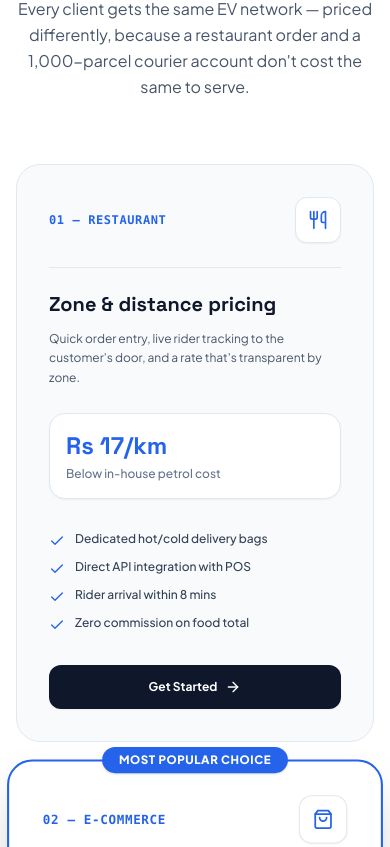
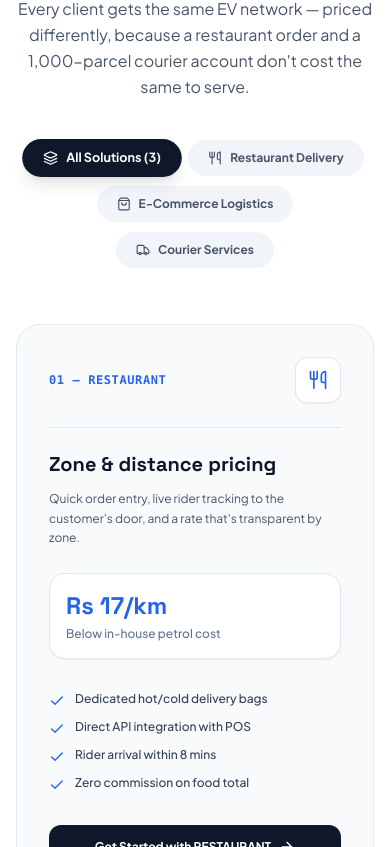
Before and after one commit to douyin424-web/zipgo-logistics, a React (Vite) app: page / in a window 390 px wide. Shown: the part 1657-2504 px from the top of the page. Built offline with nearby package versions, Linux system fonts and the light colour scheme.

Commit message:
Solutions: reactive reload and instant switching for Restaurant, E-Commerce, and Courier

```diff
--- a/src/components/Navbar.jsx
+++ b/src/components/Navbar.jsx
@@ -18,6 +18,29 @@ export default function Navbar({ onOpenContact, onOpenGetApp }) {
     window.addEventListener('scroll', handleScroll);
     return () => window.removeEventListener('scroll', handleScroll);
   }, []);
+
+  const handleSolutionClick = (key) => {
+    setSolutionsOpen(false);
+    setMobileMenuOpen(false);
+    window.location.hash = `#solution-${key}`;
+    window.dispatchEvent(new CustomEvent('zipgo-solution-select', { detail: key }));
+    const el = document.getElementById('solutions');
+    if (el) {
+      const top = el.getBoundingClientRect().top + window.scrollY - 80;
+      window.scrollTo({ top, behavior: 'smooth' });
+    }
+  };
+
+  const handleRateCardsClick = () => {
+    setResourcesOpen(false);
+    setMobileMenuOpen(false);
+    window.location.hash = '#rate-cards';
+    const el = document.getElementById('rate-cards') || document.getElementById('pricing');
+    if (el) {
+      const top = el.getBoundingClientRect().top + window.scrollY - 80;
+      window.scrollTo({ top, behavior: 'smooth' });
+    }
+  };
 
   return (
     <header className={`fixed top-0 left-0 right-0 z-50 transition-all duration-300 animate-fade-in-down ${
@@ -49,17 +72,38 @@ export default function Navbar({ onOpenContact, onOpenGetApp }) {
                 <ChevronDown className={`w-4 h-4 text-zinc-500 transition-transform ${solutionsOpen ? 'rotate-180 text-blue-400' : ''}`} />
               </button>
               {solutionsOpen && (
-                <div className="absolute top-full left-0 w-60 bg-zinc-950 border border-zinc-800 rounded-2xl shadow-2xl p-2 space-y-1 animate-fade-in-down">
-                  <a href="#solutions" className="block px-3 py-2 rounded-xl hover:bg-zinc-900 transition-colors">
-                    <div className="text-white font-bold text-xs">Restaurant Delivery</div>
+                <div className="absolute top-full left-0 w-64 bg-zinc-950 border border-zinc-800 rounded-2xl shadow-2xl p-2 space-y-1 animate-fade-in-down">
+                  <a
+                    href="#solution-restaurant"
+                    onClick={(e) => { e.preventDefault(); handleSolutionClick('restaurant'); }}
+                    className="block px-3 py-2 rounded-xl hover:bg-zinc-900 transition-colors group"
+                  >
+                    <div className="text-white group-hover:text-blue-400 font-bold text-xs flex items-center justify-between">
+                      <span>Restaurant Delivery</span>
+                      <span className="text-[10px] font-mono text-blue-400">01</span>
+                    </div>
                     <div className="text-[11px] text-zinc-400">Fast & hot food delivery</div>
                   </a>
-                  <a href="#solutions" className="block px-3 py-2 rounded-xl hover:bg-zinc-900 transition-colors">
-                    <div className="text-white font-bold text-xs">E-commerce Logistics</div>
+                  <a
+                    href="#solution-ecommerce"
+                    onClick={(e) => { e.preventDefault(); handleSolutionClick('ecommerce'); }}
+                    className="block px-3 py-2 rounded-xl hover:bg-zinc-900 transition-colors group"
+                  >
+                    <div className="text-white group-hover:text-blue-400 font-bold text-xs flex items-center justify-between">
+                      <span>E-commerce Logistics</span>
+                      <span className="text-[10px] font-mono text-blue-400">02</span>
+                    </div>
                     <div className="text-[11px] text-zinc-400">Volume-tiered parcel fulfillment</div>
                   </a>
-                  <a href="#solutions" className="block px-3 py-2 rounded-xl hover:bg-zinc-900 transition-colors">
-                    <div className="text-white font-bold text-xs">Courier Services</div>
+                  <a
+                    href="#solution-courier"
+                    onClick={(e) => { e.preventDefault(); handleSolutionClick('courier'); }}
+                    className="block px-3 py-2 rounded-xl hover:bg-zinc-900 transition-colors group"
+                  >
+                    <div className="text-white group-hover:text-blue-400 font-bold text-xs flex items-center justify-between">
+                      <span>Courier Services</span>
+                      <span className="text-[10px] font-mono text-blue-400">03</span>
+                    </div>
                     <div className="text-[11px] text-zinc-400">Nationwide courier accounts</div>
                   </a>
                 </div>
@@ -81,7 +125,13 @@ export default function Navbar({ onOpenContact, onOpenGetApp }) {
                 <div className="absolute top-full left-0 w-52 bg-zinc-950 border border-zinc-800 rounded-2xl shadow-2xl p-2 space-y-1 animate-fade-in-down">
                   <a href="#how-it-works" className="block px-3 py-2 rounded-xl hover:bg-zinc-900 text-xs font-semibold text-zinc-200">Help Center</a>
                   <a href="#how-it-works" className="block px-3 py-2 rounded-xl hover:bg-zinc-900 text-xs font-semibold text-zinc-200">API Documentation</a>
-                  <a href="#rate-cards" className="block px-3 py-2 rounded-xl hover:bg-zinc-900 text-xs font-semibold text-zinc-200">Rate Cards</a>
+                  <a
+                    href="#rate-cards"
+                    onClick={(e) => { e.preventDefault(); handleRateCardsClick(); }}
+                    className="block px-3 py-2 rounded-xl hover:bg-zinc-900 text-xs font-semibold text-zinc-200"
+                  >
+                    Rate Cards
+                  </a>
                 </div>
               )}
             </div>
@@ -113,12 +163,36 @@ export default function Navbar({ onOpenContact, onOpenGetApp }) {
       {/* Mobile Drawer */}
       {mobileMenuOpen && (
         <div className="md:hidden bg-black border-b border-zinc-800 px-4 pt-4 pb-6 space-y-3 animate-fade-in-down text-zinc-200">
-          <a href="#solutions" onClick={() => setMobileMenuOpen(false)} className="block font-semibold py-2 hover:text-white">Solutions</a>
+          <div className="space-y-1 pb-2 border-b border-zinc-800/80">
+            <div className="text-[11px] font-bold text-zinc-400 uppercase tracking-wider px-2">Solutions</div>
+            <a
+              href="#solution-restaurant"
+              onClick={(e) => { e.preventDefault(); handleSolutionClick('restaurant'); }}
+              className="block font-semibold py-1.5 px-2 hover:text-blue-400 text-sm"
+            >
+              🍽️ Restaurant Delivery
+            </a>
+            <a
+              href="#solution-ecommerce"
+              onClick={(e) => { e.preventDefault(); handleSolutionClick('ecommerce'); }}
+              className="block font-semibold py-1.5 px-2 hover:text-blue-400 text-sm"
+            >
+              🛍️ E-commerce Logistics
+            </a>
+            <a
+              href="#solution-courier"
+              onClick={(e) => { e.preventDefault(); handleSolutionClick('courier'); }}
+              className="block font-semibold py-1.5 px-2 hover:text-blue-400 text-sm"
+            >
+              🚚 Courier Services
+            </a>
+          </div>
+
           <a href="#pricing" onClick={() => setMobileMenuOpen(false)} className="block font-semibold py-2 hover:text-white">Pricing</a>
           <a href="#about-us" onClick={() => setMobileMenuOpen(false)} className="block font-semibold py-2 hover:text-white">About Us</a>
           <a href="#testimonials" onClick={() => setMobileMenuOpen(false)} className="block font-semibold py-2 hover:text-white">Clients</a>
           <a href="#partners" onClick={() => setMobileMenuOpen(false)} className="block font-semibold py-2 hover:text-white">Team</a>
-          <a href="#how-it-works" onClick={() => setMobileMenuOpen(false)} className="block font-semibold py-2 hover:text-white">Resources</a>
+          <a href="#rate-cards" onClick={() => { setMobileMenuOpen(false); handleRateCardsClick(); }} className="block font-semibold py-2 hover:text-white">Rate Cards</a>
 
           <div className="pt-3 border-t border-zinc-800 flex flex-col gap-2">
             <button
--- a/src/components/Solutions.jsx
+++ b/src/components/Solutions.jsx
@@ -1,9 +1,13 @@
-import React from 'react';
-import { Utensils, ShoppingBag, Truck, Check, ArrowRight, Layers } from 'lucide-react';
+import React, { useState, useEffect } from 'react';
+import { Utensils, ShoppingBag, Truck, Check, ArrowRight, Layers, Sparkles } from 'lucide-react';
 
 export default function Solutions({ onOpenContact }) {
+  const [activeSolution, setActiveSolution] = useState('all'); // 'all', 'restaurant', 'ecommerce', 'courier'
+  const [reloadKey, setReloadKey] = useState(0);
+
   const tiers = [
     {
+      key: 'restaurant',
       number: '01',
       tag: 'RESTAURANT',
       title: 'Zone & distance pricing',
@@ -20,6 +24,7 @@ export default function Solutions({ onOpenContact }) {
       ]
     },
     {
+      key: 'ecommerce',
       number: '02',
       tag: 'E-COMMERCE',
       title: 'Volume-tiered rates',
@@ -36,6 +41,7 @@ export default function Solutions({ onOpenContact }) {
       ]
     },
     {
+      key: 'courier',
       number: '03',
       tag: 'COURIER',
       title: 'Committed-volume accounts',
@@ -53,12 +59,56 @@ export default function Solutions({ onOpenContact }) {
     }
   ];
 
+  const handleSelectSolution = (key) => {
+    setActiveSolution(key);
+    setReloadKey((prev) => prev + 1);
+    if (key === 'all') {
+      window.history.replaceState(null, '', '#solutions');
+    } else {
+      window.history.replaceState(null, '', `#solution-${key}`);
+    }
+  };
+
+  useEffect(() => {
+    const handleHash = () => {
+      const hash = window.location.hash.toLowerCase();
+      if (hash.includes('restaurant')) {
+        handleSelectSolution('restaurant');
+      } else if (hash.includes('ecommerce')) {
+        handleSelectSolution('ecommerce');
+      } else if (hash.includes('courier')) {
+        handleSelectSolution('courier');
+      } else if (hash === '#solutions') {
+        handleSelectSolution('all');
+      }
+    };
+
+    const handleCustomEvent = (e) => {
+      if (e.detail) {
+        handleSelectSolution(e.detail);
+      }
+    };
+
+    handleHash();
+    window.addEventListener('hashchange', handleHash);
+    window.addEventListener('zipgo-solution-select', handleCustomEvent);
+    return () => {
+      window.removeEventListener('hashchange', handleHash);
+      window.removeEventListener('zipgo-solution-select', handleCustomEvent);
+    };
+  }, []);
+
   return (
     <section id="solutions" className="py-16 bg-white text-slate-900 relative">
+      {/* Dedicated Anchors for Direct Navigation */}
+      <span id="solution-restaurant" className="absolute -top-24" />
+      <span id="solution-ecommerce" className="absolute -top-24" />
+      <span id="solution-courier" className="absolute -top-24" />
+
       <div className="max-w-7xl mx-auto px-4 sm:px-6 lg:px-8">
 
         {/* Section Header */}
-        <div className="text-center max-w-3xl mx-auto space-y-4 mb-16">
+        <div className="text-center max-w-3xl mx-auto space-y-4 mb-10">
           <div className="inline-flex items-center gap-2 px-3.5 py-1.5 rounded-full bg-blue-50 text-blue-600 text-xs font-bold border border-blue-100 uppercase tracking-widest">
             <Layers className="w-3.5 h-3.5" />
             <span>Delivery Pricing Tiers</span>
@@ -71,31 +121,103 @@ export default function Solutions({ onOpenContact }) {
           </p>
         </div>
 
-        {/* 3 Pricing Cards */}
-        <div className="grid grid-cols-1 md:grid-cols-3 gap-8 items-stretch">
-          {tiers.map((tier, idx) => {
+        {/* Category Filter Switcher: Solves Restaurant vs E-Commerce vs Courier Reload */}
+        <div className="flex flex-wrap items-center justify-center gap-2.5 mb-14">
+          <button
+            onClick={() => handleSelectSolution('all')}
+            className={`px-5 py-2.5 rounded-full text-xs font-bold transition-all flex items-center gap-2 ${
+              activeSolution === 'all'
+                ? 'bg-slate-900 text-white shadow-lg scale-105'
+                : 'bg-slate-100 text-slate-600 hover:bg-slate-200'
+            }`}
+          >
+            <Layers className="w-3.5 h-3.5" />
+            <span>All Solutions (3)</span>
+          </button>
+
+          <button
+            onClick={() => handleSelectSolution('restaurant')}
+            className={`px-5 py-2.5 rounded-full text-xs font-bold transition-all flex items-center gap-2 ${
+              activeSolution === 'restaurant'
+                ? 'bg-blue-600 text-white shadow-lg shadow-blue-600/30 scale-105 ring-2 ring-blue-400/40'
+                : 'bg-slate-100 text-slate-600 hover:bg-slate-200'
+            }`}
+          >
+            <Utensils className="w-3.5 h-3.5" />
+            <span>Restaurant Delivery</span>
+          </button>
+
+          <button
+            onClick={() => handleSelectSolution('ecommerce')}
+            className={`px-5 py-2.5 rounded-full text-xs font-bold transition-all flex items-center gap-2 ${
+              activeSolution === 'ecommerce'
+                ? 'bg-blue-600 text-white shadow-lg shadow-blue-600/30 scale-105 ring-2 ring-blue-400/40'
+                : 'bg-slate-100 text-slate-600 hover:bg-slate-200'
+            }`}
+          >
+            <ShoppingBag className="w-3.5 h-3.5" />
+            <span>E-Commerce Logistics</span>
+          </button>
+
+          <button
+            onClick={() => handleSelectSolution('courier')}
+            className={`px-5 py-2.5 rounded-full text-xs font-bold transition-all flex items-center gap-2 ${
+              activeSolution === 'courier'
+                ? 'bg-blue-600 text-white shadow-lg shadow-blue-600/30 scale-105 ring-2 ring-blue-400/40'
+                : 'bg-slate-100 text-slate-600 hover:bg-slate-200'
+            }`}
+          >
+            <Truck className="w-3.5 h-3.5" />
+            <span>Courier Services</span>
+          </button>
+        </div>
+
+        {/* 3 Pricing Cards with Reactive Reload Animation */}
+        <div
+          key={reloadKey}
+          className="grid grid-cols-1 md:grid-cols-3 gap-8 items-stretch animate-pop-in"
+        >
+          {tiers.map((tier) => {
             const Icon = tier.icon;
+            const isSelected = activeSolution === tier.key;
+            const isDimmed = activeSolution !== 'all' && !isSelected;
+
             return (
               <div
-                key={idx}
-                className={`relative flex flex-col justify-between rounded-3xl p-8 transition-all duration-300 ${
-                  tier.popular
+                key={tier.key}
+                id={`card-${tier.key}`}
+                className={`relative flex flex-col justify-between rounded-3xl p-8 transition-all duration-500 ${
+                  isSelected
+                    ? 'bg-white border-2 border-blue-600 shadow-2xl scale-105 z-20 ring-4 ring-blue-500/20'
+                    : tier.popular && activeSolution === 'all'
                     ? 'bg-white border-2 border-blue-600 shadow-2xl scale-105 z-10'
+                    : isDimmed
+                    ? 'bg-slate-50/60 border border-slate-200/80 opacity-75 hover:opacity-100 hover:bg-white hover:border-blue-300'
                     : 'bg-slate-50 border border-slate-200 hover:border-blue-300 hover:bg-white hover:shadow-md'
                 }`}
               >
-                {tier.popular && (
+                {/* Active or Popular Badge */}
+                {isSelected ? (
+                  <div className="absolute -top-3.5 left-1/2 -translate-x-1/2 bg-blue-600 text-white text-[11px] font-extrabold uppercase px-4 py-1 rounded-full shadow tracking-wider flex items-center gap-1.5 animate-pulse">
+                    <Sparkles className="w-3 h-3" />
+                    <span>Selected Solution</span>
+                  </div>
+                ) : tier.popular && activeSolution === 'all' ? (
                   <div className="absolute -top-3.5 left-1/2 -translate-x-1/2 bg-blue-600 text-white text-[11px] font-extrabold uppercase px-4 py-1 rounded-full shadow tracking-wider">
                     Most Popular Choice
                   </div>
-                )}
+                ) : null}
 
                 <div>
                   <div className="flex items-center justify-between pb-6 border-b border-slate-200">
                     <span className="text-xs font-mono font-bold text-blue-600 tracking-wider">
                       {tier.number} — {tier.tag}
                     </span>
-                    <div className="p-3 rounded-xl bg-white border border-slate-200 text-blue-600 shadow-sm">
+                    <div className={`p-3 rounded-xl border transition-colors ${
+                      isSelected
+                        ? 'bg-blue-600 text-white border-blue-600 shadow-md'
+                        : 'bg-white border-slate-200 text-blue-600 shadow-sm'
+                    }`}>
                       <Icon className="w-5 h-5" />
                     </div>
                   </div>
@@ -109,7 +231,9 @@ export default function Solutions({ onOpenContact }) {
                     </p>
                   </div>
 
-                  <div className="my-6 p-4 rounded-2xl bg-white border border-slate-200 shadow-sm">
+                  <div className={`my-6 p-4 rounded-2xl border shadow-sm transition-colors ${
+                    isSelected ? 'bg-blue-50/60 border-blue-200' : 'bg-white border-slate-200'
+                  }`}>
                     <div className="text-2xl sm:text-3xl font-heading font-black text-blue-600">
                       {tier.rate}
                     </div>
@@ -132,12 +256,12 @@ export default function Solutions({ onOpenContact }) {
                   <button
                     onClick={onOpenContact}
                     className={`w-full py-3.5 rounded-xl font-bold text-xs transition-all flex items-center justify-center gap-2 ${
-                      tier.popular
-                        ? 'bg-blue-600 hover:bg-blue-700 text-white shadow-lg'
+                      isSelected || (tier.popular && activeSolution === 'all')
+                        ? 'bg-blue-600 hover:bg-blue-700 text-white shadow-lg shadow-blue-600/30 hover:scale-[1.02]'
                         : 'bg-slate-900 hover:bg-slate-800 text-white shadow-sm'
                     }`}
                   >
-                    <span>Get Started</span>
+                    <span>Get Started with {tier.tag}</span>
                     <ArrowRight className="w-4 h-4" />
                   </button>
                 </div>
```
